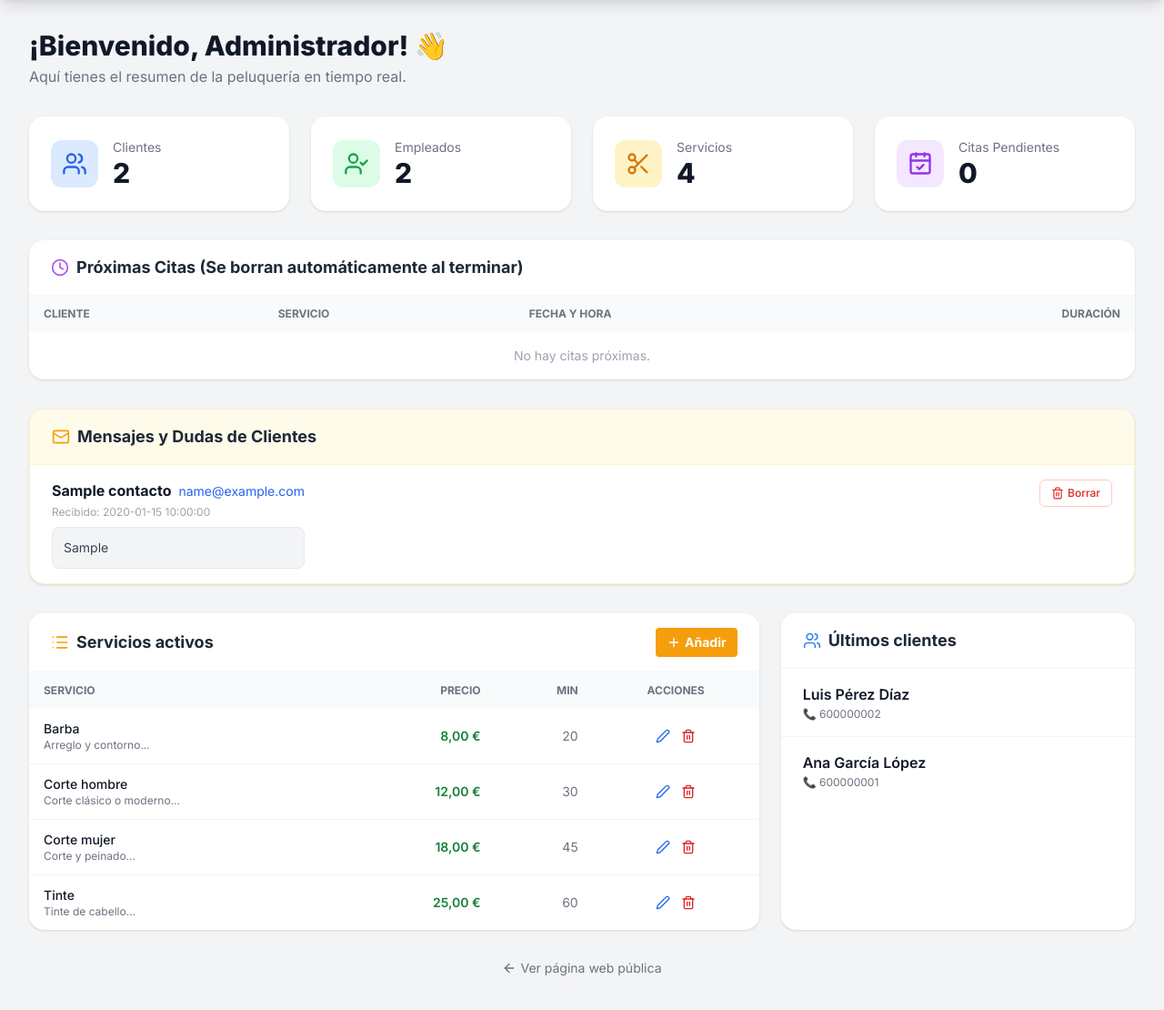
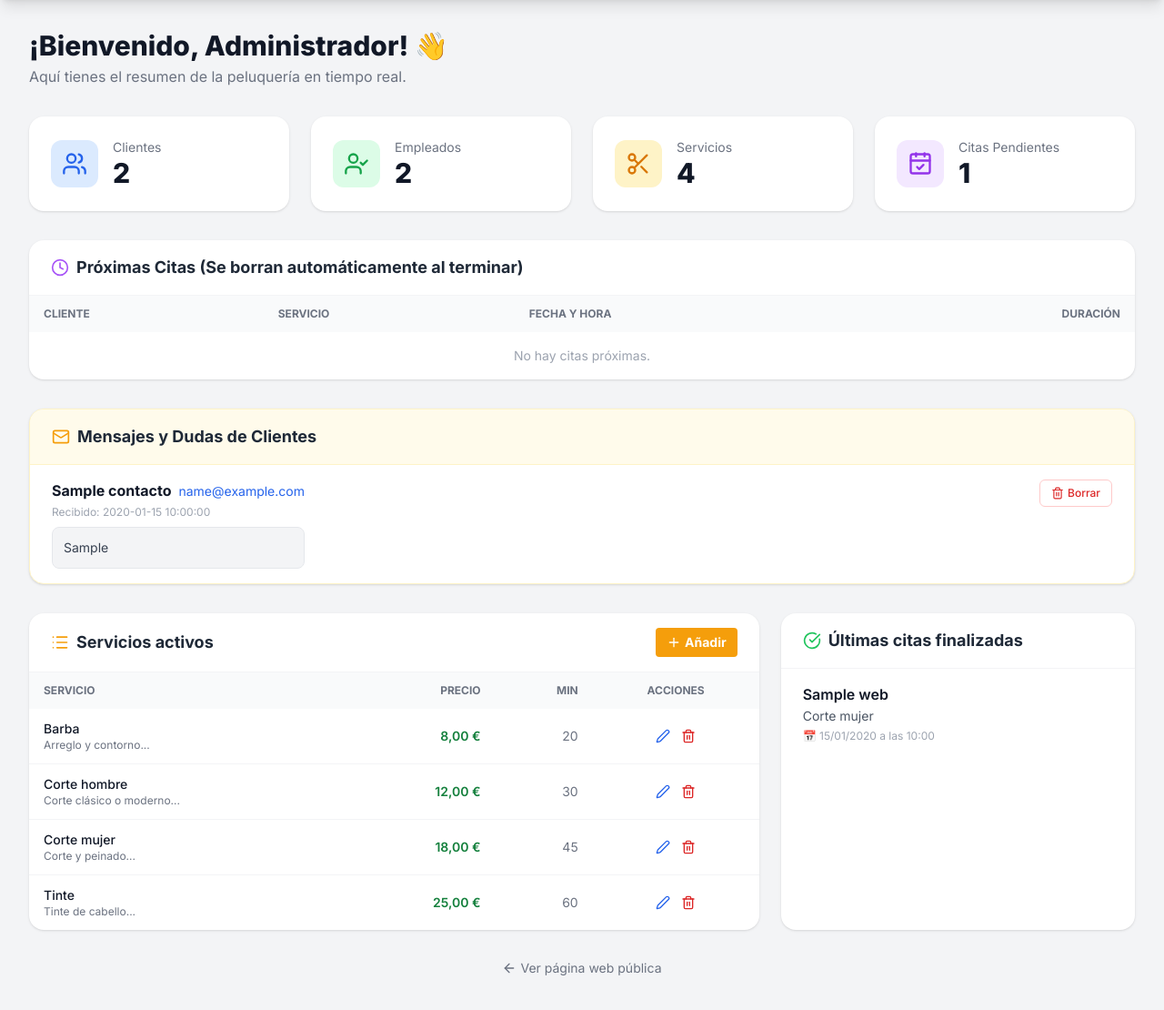
Before and after one commit to Diegopixeles/peluqueria, a PHP site: page /panel.php in a window 1280 px wide. Shown: the part 68-1178 px from the top of the page at 91% size. Run offline with PHP 8.4, Linux system fonts and the light colour scheme; a user stored in the database is signed in; data comes from the database, SQL or seed files in the repository; tables that the repository leaves empty hold one stand-in row (values such as "Sample post"); some libraries are stand-ins or nearby versions.

Commit message:
ultimos clientes

```diff
--- a/Base de datos/peluqueria_completa.sql
+++ b/Base de datos/peluqueria_completa.sql
@@ -181,7 +181,7 @@
   `hora_inicio`    TIME NOT NULL,
   `id_servicio`    BIGINT UNSIGNED NOT NULL,
   `id_cliente_web` BIGINT UNSIGNED DEFAULT NULL,
-  `estado`         ENUM('pendiente','confirmada','cancelada') NOT NULL DEFAULT 'pendiente',
+  `estado`         ENUM('pendiente','confirmada','cancelada','finalizada') NOT NULL DEFAULT 'pendiente',
   `notas`          VARCHAR(255) DEFAULT NULL,
   `creado_en`      DATETIME NOT NULL DEFAULT current_timestamp(),
   PRIMARY KEY (`id_reserva`),
--- a/Base de datos/peluqueria_railway.sql
+++ b/Base de datos/peluqueria_railway.sql
@@ -134,7 +134,7 @@
   `hora_inicio`    TIME NOT NULL,
   `id_servicio`    BIGINT UNSIGNED NOT NULL,
   `id_cliente_web` BIGINT UNSIGNED DEFAULT NULL,
-  `estado`         ENUM('pendiente','confirmada','cancelada') NOT NULL DEFAULT 'pendiente',
+  `estado`         ENUM('pendiente','confirmada','cancelada','finalizada') NOT NULL DEFAULT 'pendiente',
   `notas`          VARCHAR(255) DEFAULT NULL,
   `creado_en`      DATETIME NOT NULL DEFAULT current_timestamp(),
   PRIMARY KEY (`id_reserva`),
--- a/php/conexion.php
+++ b/php/conexion.php
@@ -68,6 +68,12 @@
           PRIMARY KEY (`id_mensaje`)
         ) ENGINE=InnoDB DEFAULT CHARSET=utf8mb4 COLLATE=utf8mb4_general_ci;
     ");
+
+    // Asegurarse de que reservas_web admite el estado 'finalizada'
+    $pdo->exec("
+        ALTER TABLE reservas_web
+        MODIFY estado ENUM('pendiente','confirmada','cancelada','finalizada') NOT NULL DEFAULT 'pendiente';
+    ");
 } catch (PDOException $e) {
     // Ignoramos errores de creación si el usuario no tiene permisos en este momento,
     // ya que normalmente la tabla se creará en el despliegue con el archivo SQL.
--- a/php/panel.php
+++ b/php/panel.php
@@ -28,14 +28,15 @@
 }
 
 // ====================================================
-// AUTO-BORRADO DE CITAS PASADAS
+// AUTO-ACTUALIZACIÓN DE CITAS PASADAS A "FINALIZADA"
 // ====================================================
-// Borra las reservas donde la hora actual es posterior a la hora de inicio + duración
+// En lugar de borrarlas, las citas cuya hora haya pasado se marcan como finalizadas.
 $pdo->exec("
-    DELETE rw
-    FROM reservas_web rw
+    UPDATE reservas_web rw
     JOIN servicios s ON rw.id_servicio = s.id_servicio
+    SET rw.estado = 'finalizada'
     WHERE TIMESTAMP(rw.fecha, rw.hora_inicio) < DATE_SUB(NOW(), INTERVAL s.duracion_minutos MINUTE)
+    AND rw.estado != 'finalizada'
 ");
 
 // ====================================================
@@ -97,14 +98,16 @@
 );
 $listaServicios = $stmtListaServicios->fetchAll();
 
-// Obtener los últimos 5 clientes registrados
-$stmtListaClientes = $pdo->query(
-    'SELECT nombre, apellidos, telefono, correo, fecha_alta
-     FROM clientes
-     ORDER BY fecha_alta DESC, id_cliente DESC
-     LIMIT 5'
+// Obtener el historial de las últimas 5 citas finalizadas
+$stmtHistorialCitas = $pdo->query(
+    "SELECT rw.nombre AS cliente_nombre, rw.fecha, rw.hora_inicio, s.nombre AS servicio_nombre
+     FROM reservas_web rw
+     JOIN servicios s ON rw.id_servicio = s.id_servicio
+     WHERE rw.estado = 'finalizada'
+     ORDER BY rw.fecha DESC, rw.hora_inicio DESC
+     LIMIT 5"
 );
-$listaClientes = $stmtListaClientes->fetchAll();
+$historialCitas = $stmtHistorialCitas->fetchAll();
 
 // Obtener los empleados activos
 $stmtListaEmpleados = $pdo->query(
@@ -370,20 +373,21 @@
                 </div>
             </div>
 
-            <!-- TABLA: Últimos clientes registrados -->
+            <!-- TABLA: Historial de Citas Finalizadas -->
             <div class="bg-white rounded-2xl shadow overflow-hidden">
                 <div class="px-6 py-4 border-b border-gray-100 flex items-center">
-                    <i data-lucide="users" class="w-5 h-5 text-blue-500 mr-2"></i>
-                    <h2 class="text-lg font-bold text-gray-800">Últimos clientes</h2>
+                    <i data-lucide="check-circle" class="w-5 h-5 text-green-500 mr-2"></i>
+                    <h2 class="text-lg font-bold text-gray-800">Últimas citas finalizadas</h2>
                 </div>
                 <div class="divide-y divide-gray-100">
-                    <?php if (empty($listaClientes)): ?>
-                        <p class="px-6 py-4 text-center text-gray-400 text-sm">Sin clientes todavía</p>
+                    <?php if (empty($historialCitas)): ?>
+                        <p class="px-6 py-4 text-center text-gray-400 text-sm">No hay historial de citas</p>
                     <?php else: ?>
-                        <?php foreach ($listaClientes as $cliente): ?>
+                        <?php foreach ($historialCitas as $citaFin): ?>
                             <div class="px-6 py-4">
-                                <p class="font-semibold text-gray-900"><?php echo htmlspecialchars($cliente['nombre'] . ' ' . $cliente['apellidos']); ?></p>
-                                <p class="text-xs text-gray-500 mt-0.5">📞 <?php echo htmlspecialchars($cliente['telefono']); ?></p>
+                                <p class="font-semibold text-gray-900"><?php echo htmlspecialchars($citaFin['cliente_nombre']); ?></p>
+                                <p class="text-sm text-gray-600 mt-0.5"><?php echo htmlspecialchars($citaFin['servicio_nombre']); ?></p>
+                                <p class="text-xs text-gray-400 mt-1">📅 <?php echo date('d/m/Y', strtotime($citaFin['fecha'])); ?> a las <?php echo date('H:i', strtotime($citaFin['hora_inicio'])); ?></p>
                             </div>
                         <?php endforeach; ?>
                     <?php endif; ?>
```
